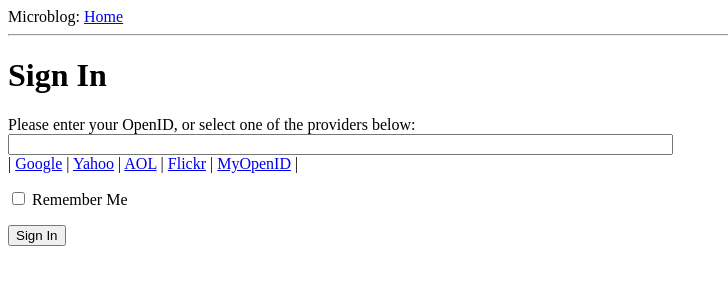
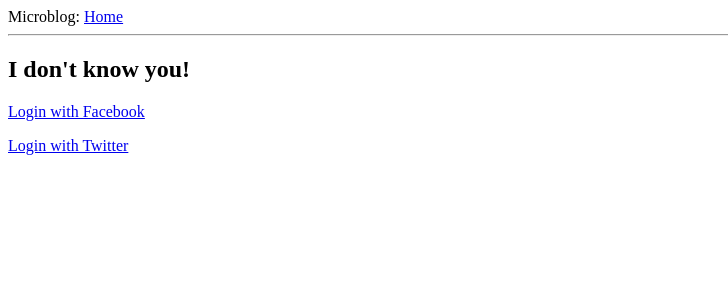
Before and after one commit to tillydray/Flask-Mega-Tutorial-With-OAuth, a Flask app: page /login in a window 1280 px wide. Shown: the top 300 px of the page, without its empty margins (0-728 px from the left). Run offline with Flask 2, Linux system fonts and the light colour scheme.

Commit message:
Update login view to use oauth instead of openID

```diff
--- a/app/templates/login.html
+++ b/app/templates/login.html
@@ -2,33 +2,7 @@
 {% extends "base.html" %}
 
 {% block content %}
-    <script type="text/javascript">
-    function set_openid(openid, pr)
-    {
-        u = openid.search('<username>');
-        if (u != -1) {
-            // openid requires username
-            user = prompt('Enter your ' + pr + ' username:');
-            openid = openid.substr(0, u) + user;
-        }
-        form = document.forms['login'];
-        form.elements['openid'].value = openid;
-    }
-    </script>
-    <h1>Sign In</h1>
-    <form action="" method="post" name="login">
-        {{ form.hidden_tag() }}
-        <p>
-            Please enter your OpenID, or select one of the providers below:<br>
-            {{ form.openid(size=80) }}
-            {% for error in form.openid.errors %}
-                <span style="color: red;">[{{ error }}]</span>
-            {% endfor %}<br>
-            |{% for pr in providers %}
-                <a href="javascript:set_openid('{{ pr.url }}', '{{ pr.name }}');">{{ pr.name }}</a> |
-            {% endfor %}
-        </p>
-        <p>{{ form.remember_me }} Remember Me</p>
-        <p><input type="submit" value="Sign In"></p>
-    </form>
+    <h2>I don't know you!</h2>
+    <p><a href="{{ url_for('oauth_authorize', provider='facebook') }}">Login with Facebook</a></p>
+    <p><a href="{{ url_for('oauth_authorize', provider='twitter') }}">Login with Twitter</a></p>
 {% endblock %}
```
